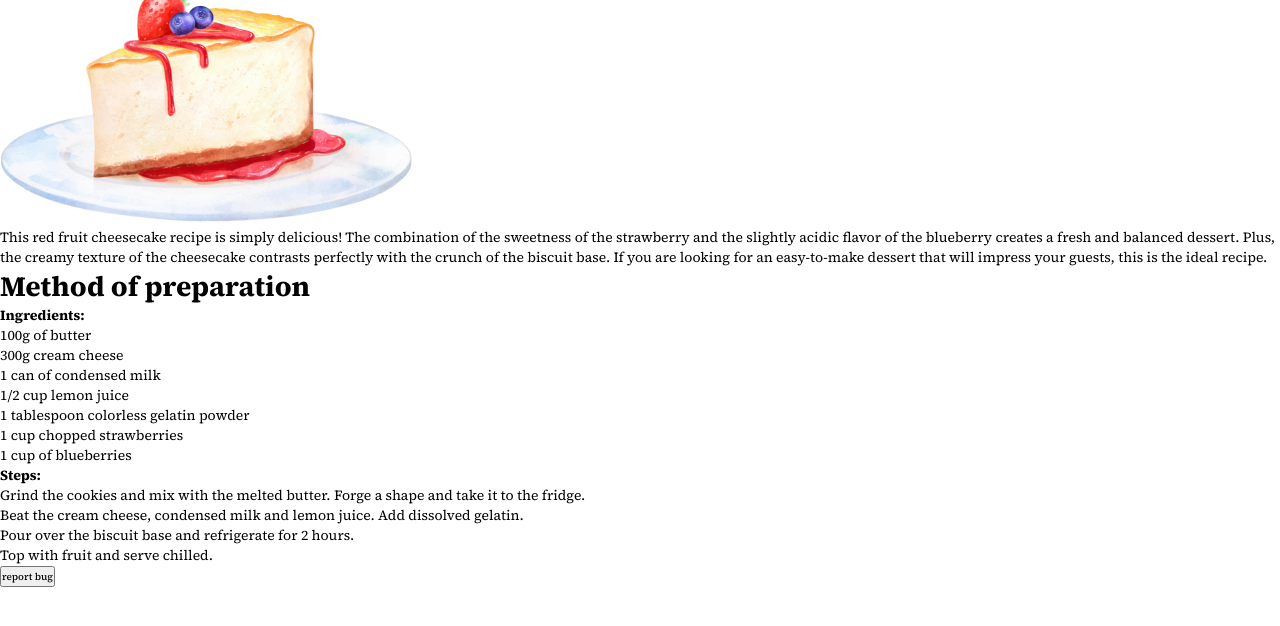
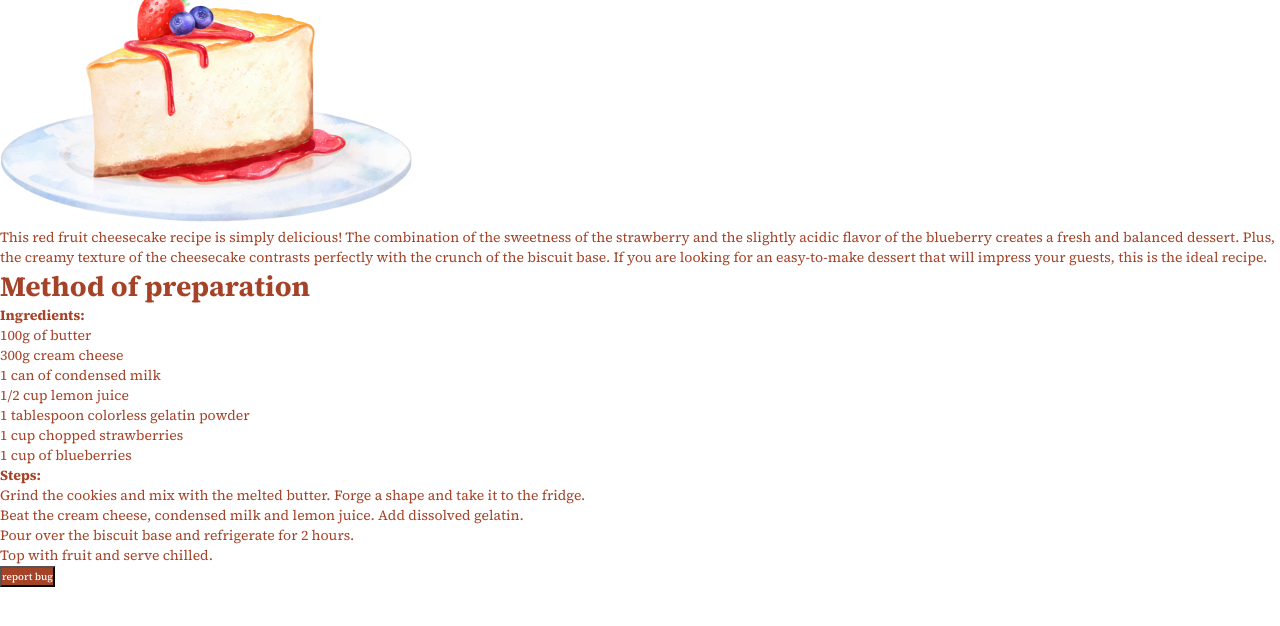
Before and after one commit to tarcisioMateus/Cheasecake, a plain HTML site: page index.html in a window 1280 px wide. Shown: the part 60-686 px from the top of the page. Drawn offline with Linux system fonts and the light colour scheme.

Commit message:
setted COLOS style.CSS

```diff
--- a/style.css
+++ b/style.css
@@ -9,11 +9,19 @@
 
 :root {
   font-size: 62.5%;
+
+  --color_main: #A54328;
+  --color_2nd: #FFFFFF;
 }
 
 body, button {
   font-family: 'Source Serif 4', serif;
   font-size: 1.4rem;
+  color: var(--color_main);
+}
+
+body {
+  background-color: var(--color_2nd);
 }
 
 h1, h2, h3 {
@@ -32,4 +40,7 @@ button {
   font-weight: 500;
   font-size: 1rem;
   line-height: 1.7rem;
+  color: var(--color_2nd);
+
+  background-color: var(--color_main);
 }
```
